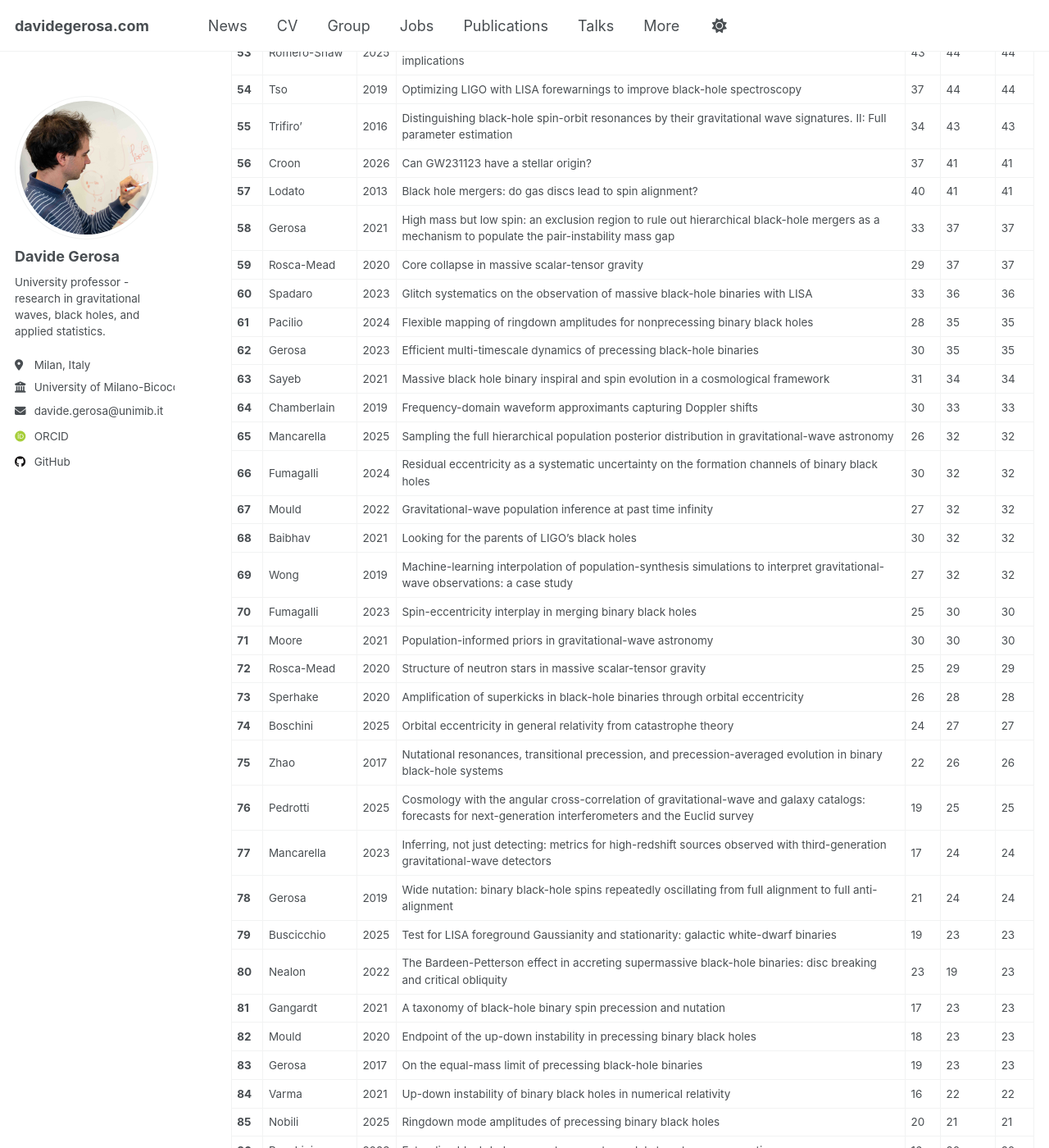
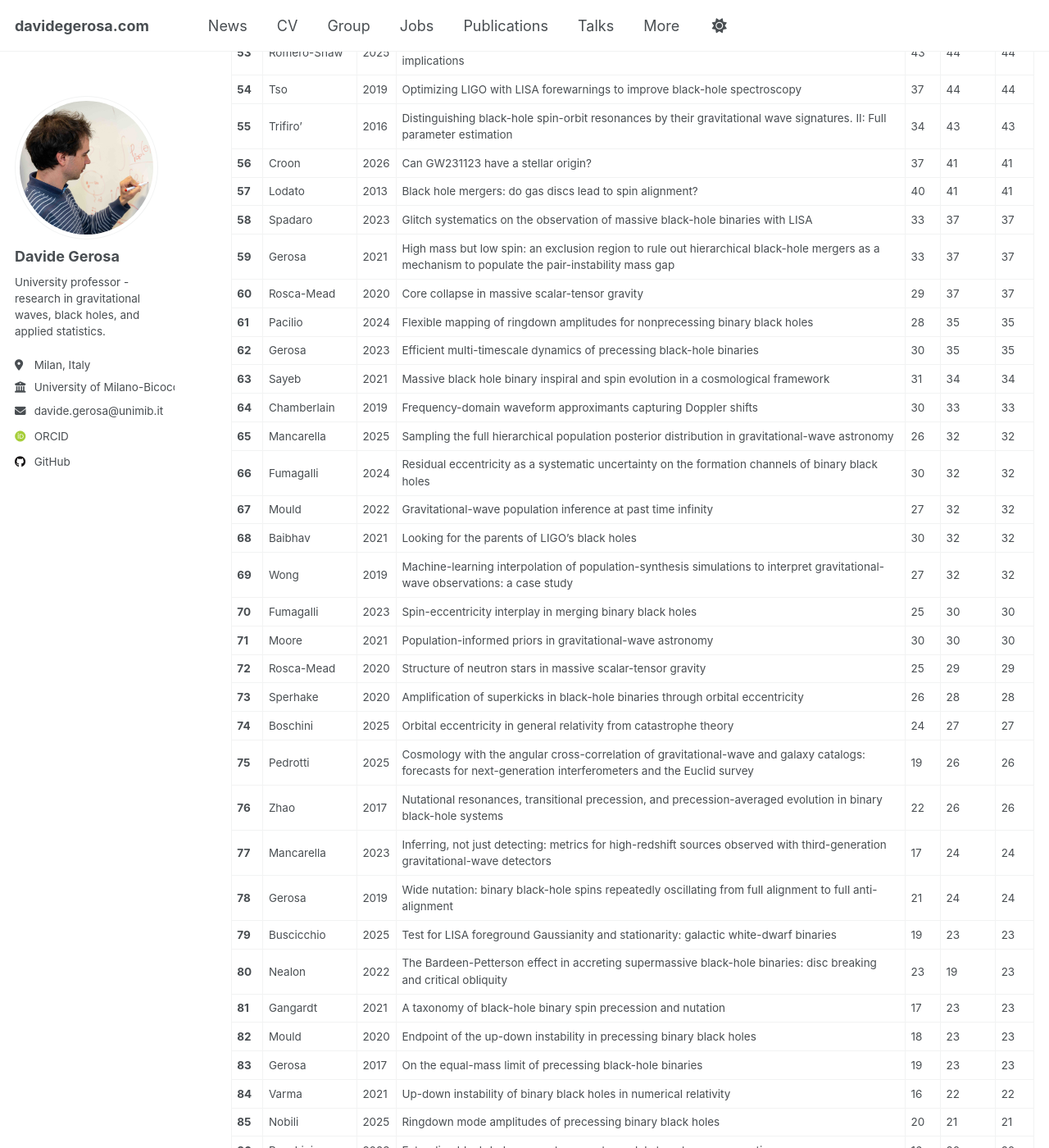
Before and after one commit to dgerosa/website, a Jekyll site: the page built from _pages/citations.md, in a window 1280 px wide and 1400 px high, scrolled down 2624 px. Shown: the whole window at 82% size. Built offline with Jekyll 4.4.1, drawn with Linux system fonts in a browser that asks for light colours; some web fonts are replaced; some of the changed text lies outside the part shown.

Commit message:
Website update from workflow

```diff
--- a/_pages/_citations.md
+++ b/_pages/_citations.md
@@ -66,9 +66,9 @@
 | **55** | Trifiro' | 2016 | Distinguishing black-hole spin-orbit resonances by their gravitational wave signatures. II: Full parameter estimation | 34 | 43 | 43 |
 | **56** | Croon | 2026 | Can GW231123 have a stellar origin? | 37 | 41 | 41 |
 | **57** | Lodato | 2013 | Black hole mergers: do gas discs lead to spin alignment? | 40 | 41 | 41 |
-| **58** | Gerosa | 2021 | High mass but low spin: an exclusion region to rule out hierarchical black-hole mergers as a mechanism to populate the pair-instability mass gap | 33 | 37 | 37 |
-| **59** | Rosca-Mead | 2020 | Core collapse in massive scalar-tensor gravity | 29 | 37 | 37 |
-| **60** | Spadaro | 2023 | Glitch systematics on the observation of massive black-hole binaries with LISA | 33 | 36 | 36 |
+| **58** | Spadaro | 2023 | Glitch systematics on the observation of massive black-hole binaries with LISA | 33 | 37 | 37 |
+| **59** | Gerosa | 2021 | High mass but low spin: an exclusion region to rule out hierarchical black-hole mergers as a mechanism to populate the pair-instability mass gap | 33 | 37 | 37 |
+| **60** | Rosca-Mead | 2020 | Core collapse in massive scalar-tensor gravity | 29 | 37 | 37 |
 | **61** | Pacilio | 2024 | Flexible mapping of ringdown amplitudes for nonprecessing binary black holes | 28 | 35 | 35 |
 | **62** | Gerosa | 2023 | Efficient multi-timescale dynamics of precessing black-hole binaries | 30 | 35 | 35 |
 | **63** | Sayeb | 2021 | Massive black hole binary inspiral and spin evolution in a cosmological framework | 31 | 34 | 34 |
@@ -83,8 +83,8 @@
 | **72** | Rosca-Mead | 2020 | Structure of neutron stars in massive scalar-tensor gravity | 25 | 29 | 29 |
 | **73** | Sperhake | 2020 | Amplification of superkicks in black-hole binaries through orbital eccentricity | 26 | 28 | 28 |
 | **74** | Boschini | 2025 | Orbital eccentricity in general relativity from catastrophe theory | 24 | 27 | 27 |
-| **75** | Zhao | 2017 | Nutational resonances, transitional precession, and precession-averaged evolution in binary black-hole systems | 22 | 26 | 26 |
-| **76** | Pedrotti | 2025 | Cosmology with the angular cross-correlation of gravitational-wave and galaxy catalogs: forecasts for next-generation interferometers and the Euclid survey | 19 | 25 | 25 |
+| **75** | Pedrotti | 2025 | Cosmology with the angular cross-correlation of gravitational-wave and galaxy catalogs: forecasts for next-generation interferometers and the Euclid survey | 19 | 26 | 26 |
+| **76** | Zhao | 2017 | Nutational resonances, transitional precession, and precession-averaged evolution in binary black-hole systems | 22 | 26 | 26 |
 | **77** | Mancarella | 2023 | Inferring, not just detecting: metrics for high-redshift sources observed with third-generation gravitational-wave detectors | 17 | 24 | 24 |
 | **78** | Gerosa | 2019 | Wide nutation: binary black-hole spins repeatedly oscillating from full alignment to full anti-alignment | 21 | 24 | 24 |
 | **79** | Buscicchio | 2025 | Test for LISA foreground Gaussianity and stationarity: galactic white-dwarf binaries | 19 | 23 | 23 |
```
Also changed, not shown: other parts of _pages/_citations.md (+7 -7 lines), _pages/_group.md (+1 -1 lines), _pages/_publications.md (+1 -1 lines), _pages/_talks.md (+1 -1 lines).
